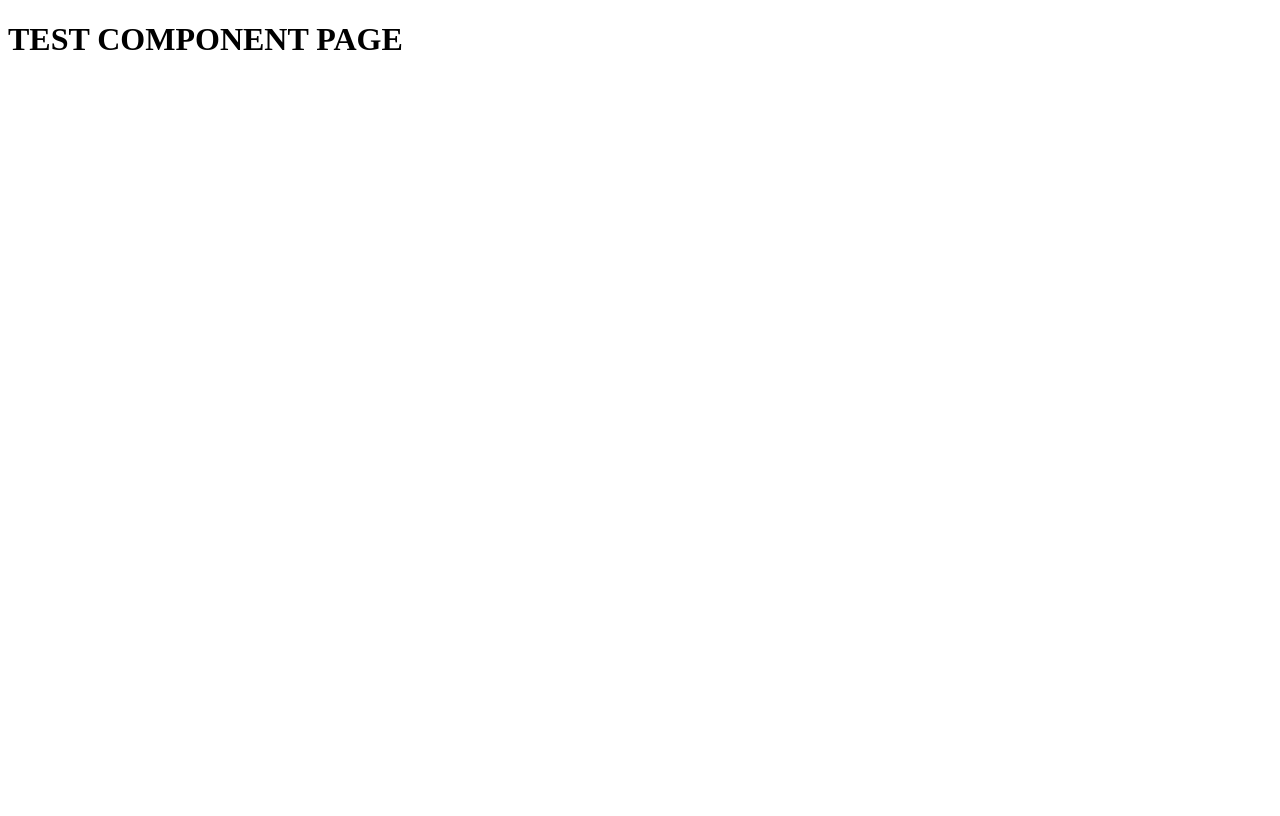
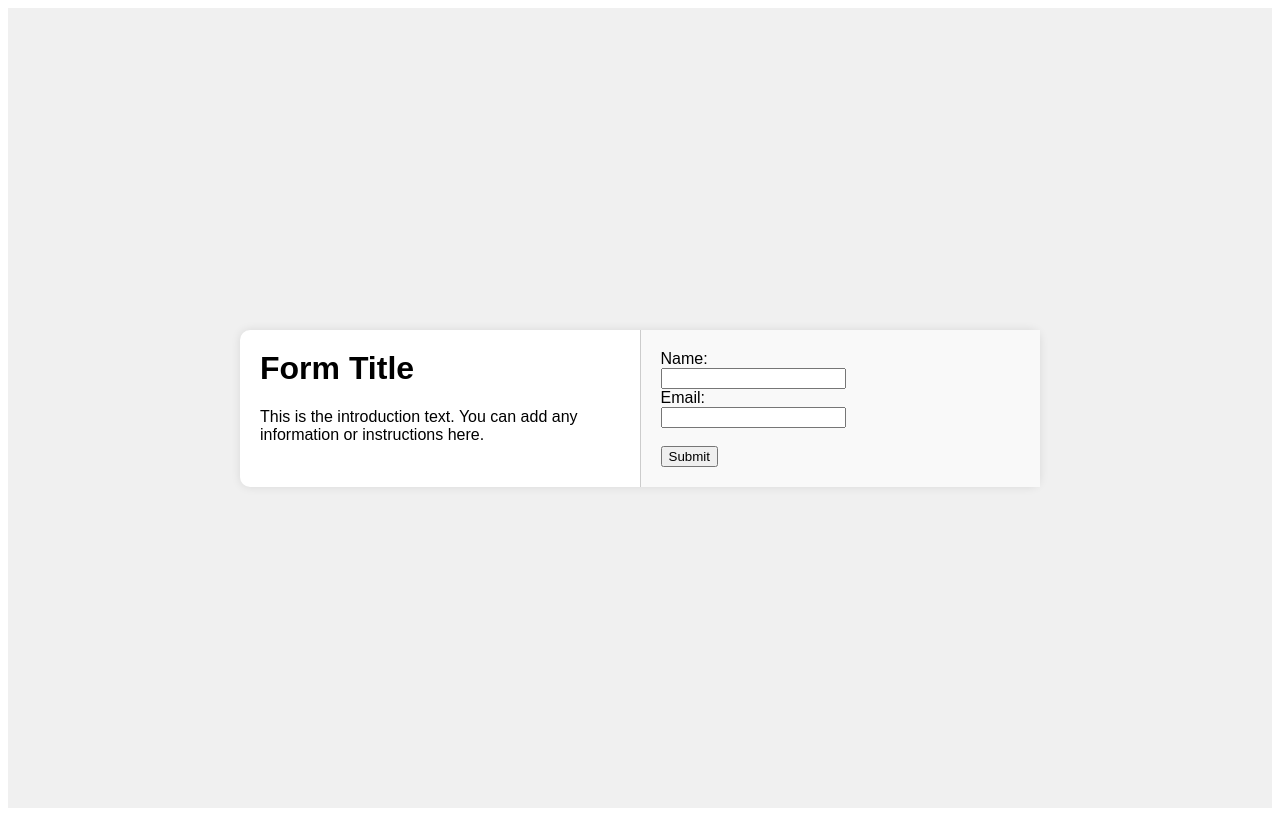
Before and after one commit to EmonaSantiago/IMPACT-form, a SvelteKit app: page / in a window 1280 px wide. Built offline with nearby package versions, Linux system fonts and the light colour scheme.

Commit message:
reesponsive form

```diff
--- a/src/routes/components/form.svelte
+++ b/src/routes/components/form.svelte
@@ -1 +1,68 @@
-<h1>TEST COMPONENT PAGE</h1>
+<body>
+
+    <div class="container">
+      <div class="content">
+        <h1>Form Title</h1>
+        <p>This is the introduction text. You can add any information or instructions here.</p>
+      </div>
+      <div class="form">
+        <form action="#" method="post">
+          <label for="name">Name:</label><br>
+          <input type="text" id="name" name="name"><br>
+          <label for="email">Email:</label><br>
+          <input type="email" id="email" name="email"><br><br>
+          <input type="submit" value="Submit">
+        </form>
+      </div>
+    </div>
+
+    </body>
+
+    <style>
+        body {
+          font-family: Arial, sans-serif;
+          margin: 0;
+          padding: 0;
+          display: flex;
+          justify-content: center;
+          align-items: center;
+          height: 100vh;
+          background-color: #f0f0f0;
+        }
+
+        .container {
+          display: flex;
+          flex-wrap: wrap;
+          max-width: 800px;
+          background-color: #fff;
+          border-radius: 10px;
+          box-shadow: 0 0 10px rgba(0, 0, 0, 0.1);
+        }
+
+        .content {
+          flex: 1;
+          padding: 20px;
+        }
+
+        .form {
+          flex: 1;
+          padding: 20px;
+          background-color: #f9f9f9;
+          border-left: 1px solid #ccc;
+        }
+
+        h1 {
+          margin-top: 0;
+        }
+
+        @media (max-width: 768px) {
+          .container {
+            flex-direction: column;
+          }
+
+          .form {
+            border-left: none;
+            border-top: 1px solid #ccc;
+          }
+        }
+      </style>
```
